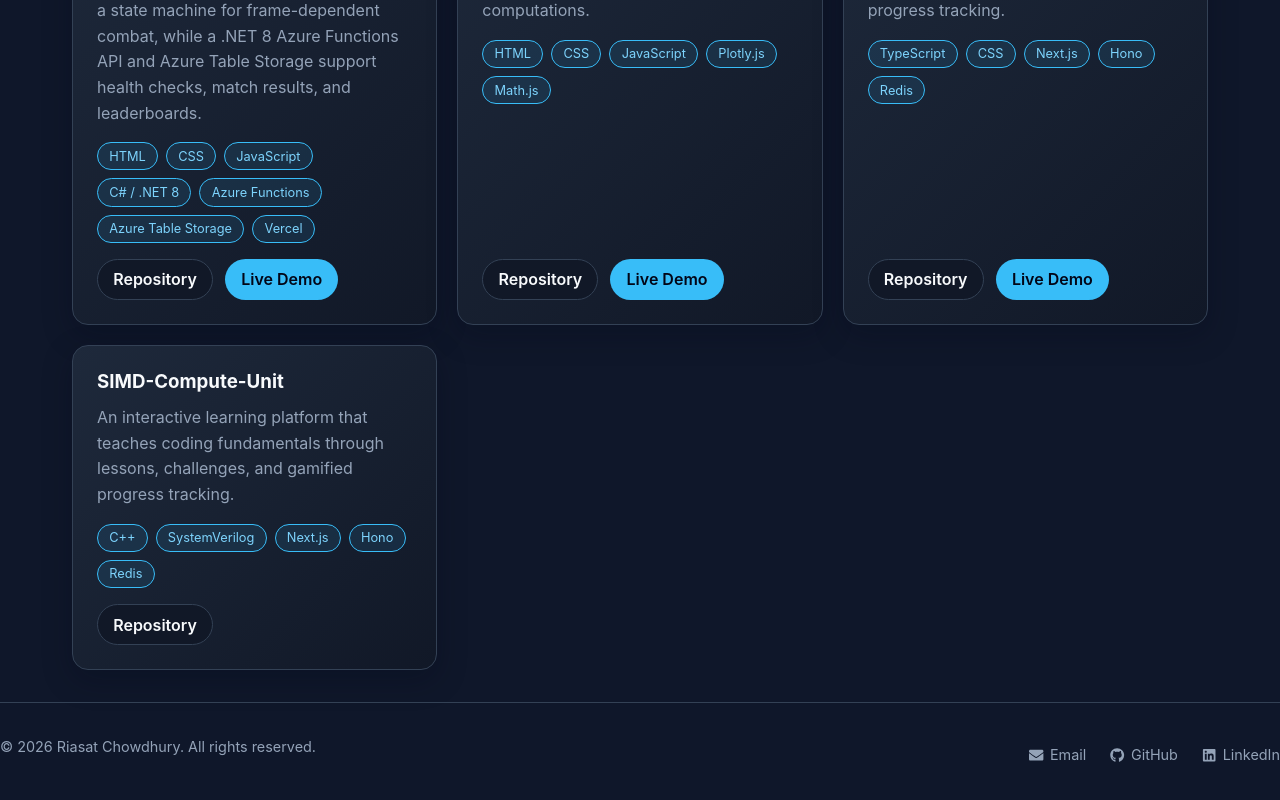
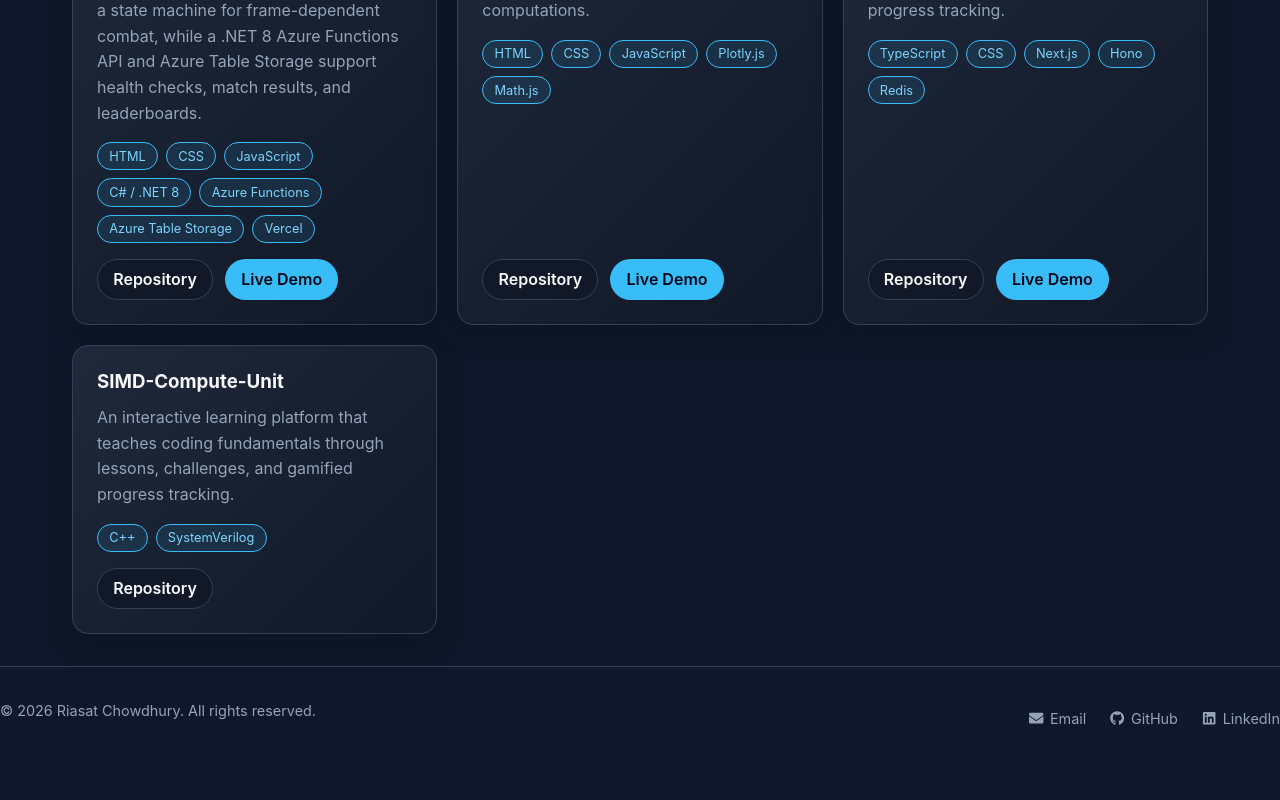
Before and after one commit to rchowd9/personal-portfolio, a React (Vite) app: page /#/projects in a window 1280 px wide. Shown: the part 1519-2319 px from the top of the page. After the commit the page ends 2289 px from the top, so only its background shows below. Built offline with nearby package versions, Linux system fonts and the light colour scheme.

Commit message:
Added languages

```diff
--- a/src/pages/Projects.jsx
+++ b/src/pages/Projects.jsx
@@ -92,7 +92,7 @@ export default function Projects() {
       title: "SIMD-Compute-Unit",
       description:
         "An interactive learning platform that teaches coding fundamentals through lessons, challenges, and gamified progress tracking.",
-      tech: ["C++", "SystemVerilog", "Next.js", "Hono", "Redis"],
+      tech: ["C++", "SystemVerilog"],
       repoUrl: "https://github.com/rchowd9/SIMD-Compute-Unit",
     },
   ];
```
